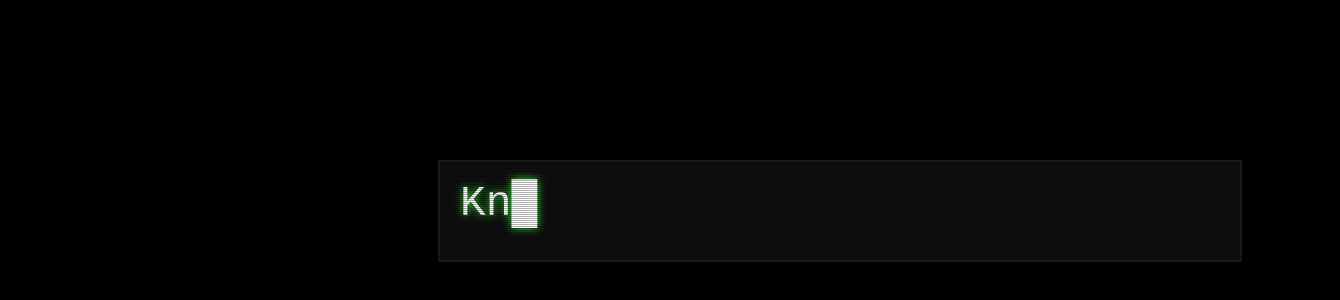
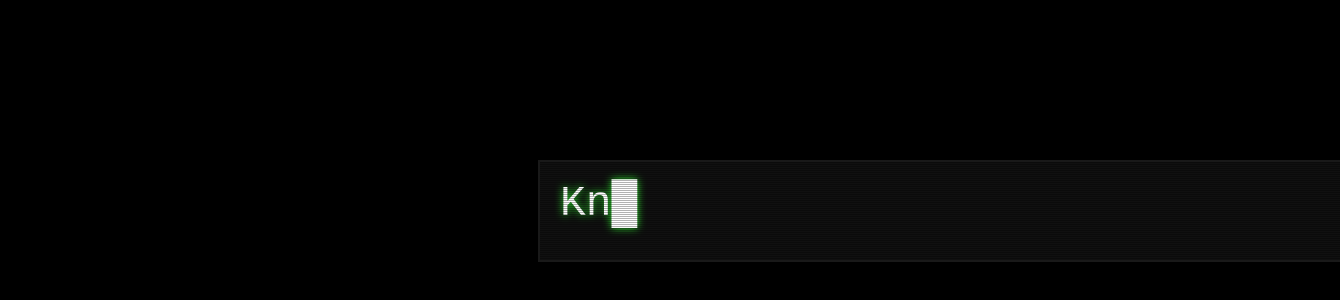
Before and after one commit to odBoreas/wakeup.github.io, a plain HTML site: page index.html in a window 1280 px wide. Shown: the part 138-438 px from the top of the page, 1340 px wide, since content can reach past the window. Drawn offline with nearby package versions, Linux system fonts and the light colour scheme.

Commit message:
Update style.css

```diff
--- a/style.css
+++ b/style.css
@@ -7,7 +7,7 @@ canvas {
   box-shadow: 0 0 0 2px #191919;
   display: block;
   left: 50%;
-  margin: -100px 0 0 -200px;
+  margin: -100px 0 0 -100px;
   position: absolute;
   top: 50%;
 }
```
